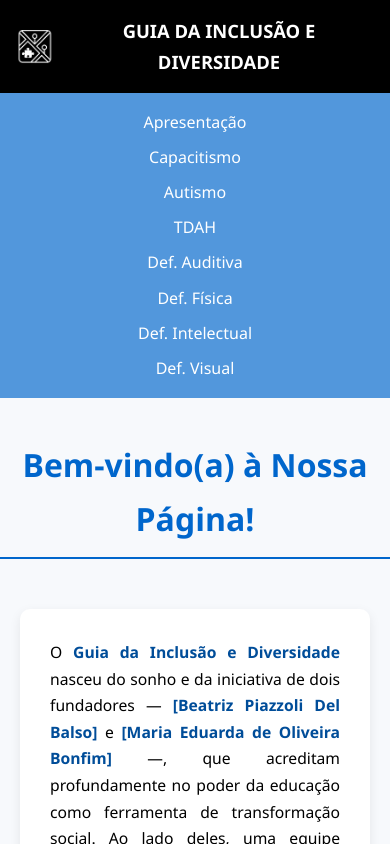
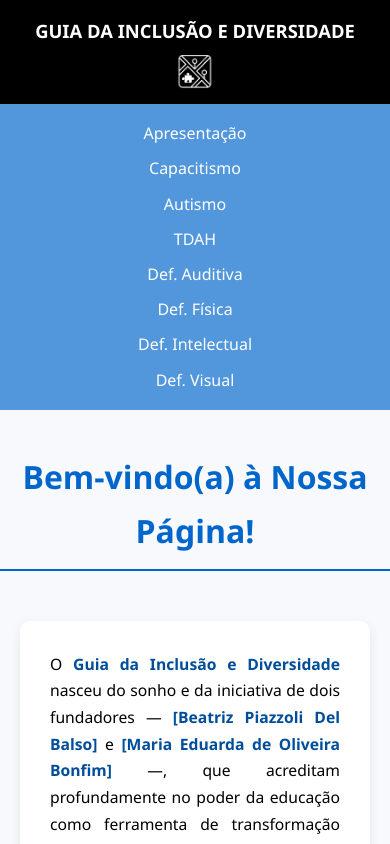
Before and after one commit to JuPiazzoli/PROJETO-ESCOLAR-BIA, a React (Vite) app: page / in a window 390 px wide. Shown: the top 844 px of the page. Built offline with nearby package versions, Linux system fonts and the light colour scheme.

Commit message:
Mudança - Logo

```diff
--- a/src/Components/Header.css
+++ b/src/Components/Header.css
@@ -40,7 +40,7 @@
   }
 
   .logo-container {
-    flex-direction:row;
+    flex-direction:column-reverse;
     gap: 8px;
   }
 }
```
